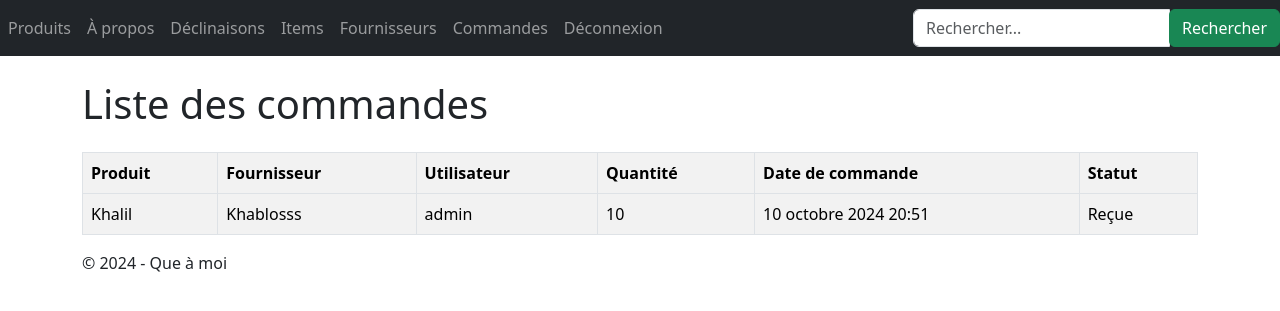
After one commit to Yannis-barache/django, a Django app: page /lesProduits/commandes/ in a window 1280 px wide. The commit adds this page. Shown: the top 311 px of the page. Run offline with Django 5.2, Linux system fonts and the light colour scheme; a user stored in the database is signed in; data comes from the database, SQL or seed files in the repository; both versions use the stored data as it was after the commit; some libraries are stand-ins or nearby versions.

Commit message:
mise en place de la commande + de l'accès unique d'un admin vers la page commandes + uniquement l'admin qui peut commander

```diff
--- a/firsttuto/LesProduits/models.py
+++ b/firsttuto/LesProduits/models.py
@@ -2,6 +2,7 @@
     Modèle de données pour les produits
 """
 from django.db import models
+
 
 PRODUCT_STATUS = ((0, 'Offline'), (1, 'Online'), (2, 'Out of stock'))
 
@@ -44,6 +45,7 @@ class Product(models.Model):
     status = models.SmallIntegerField(choices=PRODUCT_STATUS, default=0)
     date_creation = models.DateTimeField(blank=True,
                                          verbose_name="Date création")
+    stock = models.PositiveIntegerField(default=0)
 
     def __str__(self):
         return f"{self.name} - {self.code}"
@@ -142,3 +144,46 @@ class Fournit(models.Model):
 
     def __str__(self):
         return f"{self.fournisseur.name} fournit {self.product.name} à {self.price_ht} HT et {self.price_ttc} TTC"
+
+class Commande(models.Model):
+    """
+    Modèle de données pour la relation entre les commandes, les produits et les fournisseurs
+
+    Attributs:
+        product : Produit commandé
+        fournisseur : Fournisseur du produit
+        user : Utilisateur qui a passé la commande
+        quantity : Quantité commandée
+        date_commande : Date de la commande
+        status : Statut de la commande (en préparation, passée, reçue)
+
+    Méthodes:
+
+        __str__ : Retourne le nom de l'utilisateur, le nom du produit, la quantité et la date de la commande
+    """
+    STATUS_CHOICES = (
+        (0, 'En préparation'),
+        (1, 'Passée'),
+        (2, 'Reçue'),
+    )
+
+    product = models.ForeignKey('Product', on_delete=models.CASCADE)
+    fournisseur = models.ForeignKey('Fournisseur', on_delete=models.CASCADE)
+    user = models.ForeignKey('auth.User', on_delete=models.CASCADE)
+    quantity = models.PositiveIntegerField(default=1)
+    date_commande = models.DateTimeField(auto_now_add=True)
+    status = models.SmallIntegerField(choices=STATUS_CHOICES, default=0)
+
+    def __str__(self):
+        return f"{self.user.username} a commandé {self.quantity} de {self.product.name} chez {self.fournisseur.name} le {self.date_commande}"
+
+    def save(self, *args, **kwargs):
+        if self.status == 2:  # Commande reçue
+            self.product.stock += self.quantity
+            self.product.save()
+        super().save(*args, **kwargs)
+
+    def advance_status(self):
+        if self.status < 2:
+            self.status += 1
+            self.save()
--- a/firsttuto/LesProduits/urls.py
+++ b/firsttuto/LesProduits/urls.py
@@ -70,4 +70,9 @@ urlpatterns = [
     path('supplier/<pk>/delete/',
          views.SupplierDeleteView.as_view(),
          name='supplier-delete'),
+    path('commandes/',
+          views.CommandeListView.as_view(), name='commande_list'),
+    path('non-autorise/', views.NonAutoriseView.as_view(), name='non-autorise'),
+
+
 ]
--- a/firsttuto/LesProduits/views.py
+++ b/firsttuto/LesProduits/views.py
@@ -6,11 +6,11 @@ from django.contrib.auth.models import User
 from django.contrib.auth.views import LoginView
 from django.forms import BaseModelForm
 from django.http import HttpResponse
-from django.shortcuts import render, redirect
+from django.shortcuts import render, redirect, get_object_or_404
 from django.urls import reverse_lazy
 from django.views.generic import (ListView, DetailView, TemplateView,
                                   CreateView, UpdateView, DeleteView)
-from django.contrib.auth.decorators import login_required
+from django.contrib.auth.decorators import login_required, user_passes_test
 from django.utils.decorators import method_decorator
 
 from django.db.models import Q
@@ -18,8 +18,22 @@ from django.core.mail import send_mail
 
 from firsttuto.LesProduits.forms import ContactUsForm, ProductForm, AttributeForm, ProductItemForm, FournisseurForm, FournitFormSet
 from firsttuto.LesProduits.models import Product, ProductAttribute, ProductAttributeValue, ProductItem, Fournisseur, \
-    Fournit
+    Fournit, Commande
 
+from django.utils import timezone
+from threading import Timer
+
+def is_admin(user):
+    return user.is_superuser
+
+class NonAutoriseView(TemplateView):
+    template_name = "non_autorise.html"
+
+@method_decorator(user_passes_test(is_admin, login_url='non-autorise'), name='dispatch')
+class CommandeListView(ListView):
+    model = Commande
+    template_name = "Commandes/commandes_list.html"
+    context_object_name = "commandes"
 
 class ProductListView(ListView):
     """
@@ -71,7 +85,6 @@ def ContactView(request):
 def EmailSent(request):
     return render(request, 'email-sent.html')
 
-
 class ProductDetailView(DetailView):
     model = Product
     template_name = "Product/detail_product.html"
@@ -81,6 +94,42 @@ class ProductDetailView(DetailView):
         context = super(ProductDetailView, self).get_context_data(**kwargs)
         context['titremenu'] = "Détail produit"
         return context
+
+    @method_decorator(user_passes_test(is_admin, login_url='non-autorise'), name='dispatch')
+    @method_decorator(login_required)
+    def post(self, request, *args, **kwargs):
+        product = self.get_object()
+        user = request.user
+        fournisseur = Fournit.objects.filter(product=product).first().fournisseur  # Assurez-vous que le produit a un fournisseur associé
+        if not fournisseur:
+            return HttpResponse("Aucun fournisseur associé à ce produit.", status=400)
+
+        # Récupérer la quantité du formulaire
+        quantity = int(request.POST.get('quantity', 1))
+
+        # Créer une nouvelle commande
+        commande = Commande.objects.create(
+            product=product,
+            fournisseur=fournisseur,
+            user=user,
+            quantity=quantity,
+            date_commande=timezone.now(),
+            status=0
+        )
+
+        # Démarrer le processus pour avancer le statut de la commande
+        self.advance_status_periodically(commande)
+
+        return redirect('detail_produit', pk=product.pk)
+
+    def advance_status_periodically(self, commande):
+        def advance_status():
+            commande.refresh_from_db()
+            if commande.status < 2:
+                commande.advance_status()
+                Timer(20, advance_status).start()
+
+        Timer(20, advance_status).start()
 
 
 class ConnectView(LoginView):
--- /dev/null
+++ b/templates/Commandes/commandes_list.html
@@ -0,0 +1,28 @@
+{% extends "base.html" %}
+{% block content %}
+    <h1 class="my-4">Liste des commandes</h1>
+    <table class="table table-striped table-bordered">
+        <thead class="thead-dark"></thead>
+            <tr>
+                <th>Produit</th>
+                <th>Fournisseur</th>
+                <th>Utilisateur</th>
+                <th>Quantité</th>
+                <th>Date de commande</th>
+                <th>Statut</th>
+            </tr>
+        </thead>
+        <tbody>
+            {% for commande in commandes %}
+                <tr>
+                    <td>{{ commande.product.name }}</td>
+                    <td>{{ commande.fournisseur.name }}</td>
+                    <td>{{ commande.user.username }}</td>
+                    <td>{{ commande.quantity }}</td>
+                    <td>{{ commande.date_commande }}</td>
+                    <td>{{ commande.get_status_display }}</td>
+                </tr>
+            {% endfor %}
+        </tbody>
+    </table>
+{% endblock %}
--- a/templates/base.html
+++ b/templates/base.html
@@ -33,17 +33,24 @@
                         <a class="nav-link" href="{% url 'supplier-list' %}">Fournisseurs</a>
                     </li>
                     {% if user.is_authenticated %}
+                        {% if user.is_superuser %}
+                            <li class="nav-item">
+                                <a class="nav-link" href="{% url 'commande_list' %}">Commandes</a>
+                            </li>
+                        {% endif %}
                         <li class="nav-item">
                             <a class="nav-link" href="{% url 'logout' %}">Déconnexion</a>
                         </li>
-                    {%else%}
+                    {% else %}
                         <li class="nav-item">
                             <a class="nav-link" href="{% url 'connexion' %}">Connexion</a>
                         </li>
                         <li class="nav-item">
                             <a class="nav-link" href="{% url 'register' %}">Inscription</a>
                         </li>
-                    {%endif%}
+                    {% endif %}
+                </ul>
+            </div>
 
             <!-- Barre de recherche -->
             <form class="form-inline ml-auto" method="GET" action="{% url 'search' %}">
@@ -55,8 +62,7 @@
                     </div>
                 </div>
             </form>
-        </div>
-    </nav>
+        </nav>
     {% endblock %}
     <main role="main" class="container top-pushed">
         <div class="jumbotron">
```
Also changed, not shown: templates/Product/detail_product.html (+18 -6 lines), templates/non_autorise.html (added, +11 -0 lines), db.sqlite3, firsttuto/LesProduits/migrations/0003_product_stock_commande.py (added).
